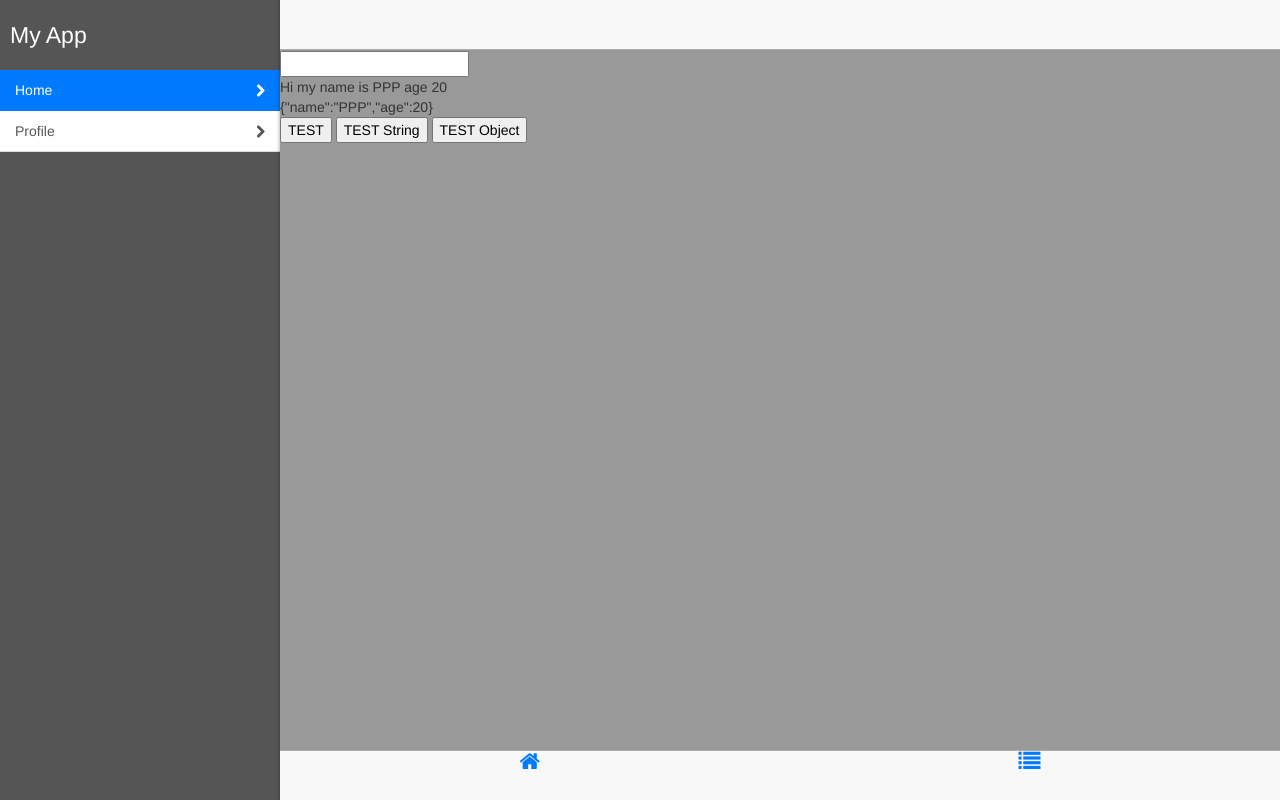
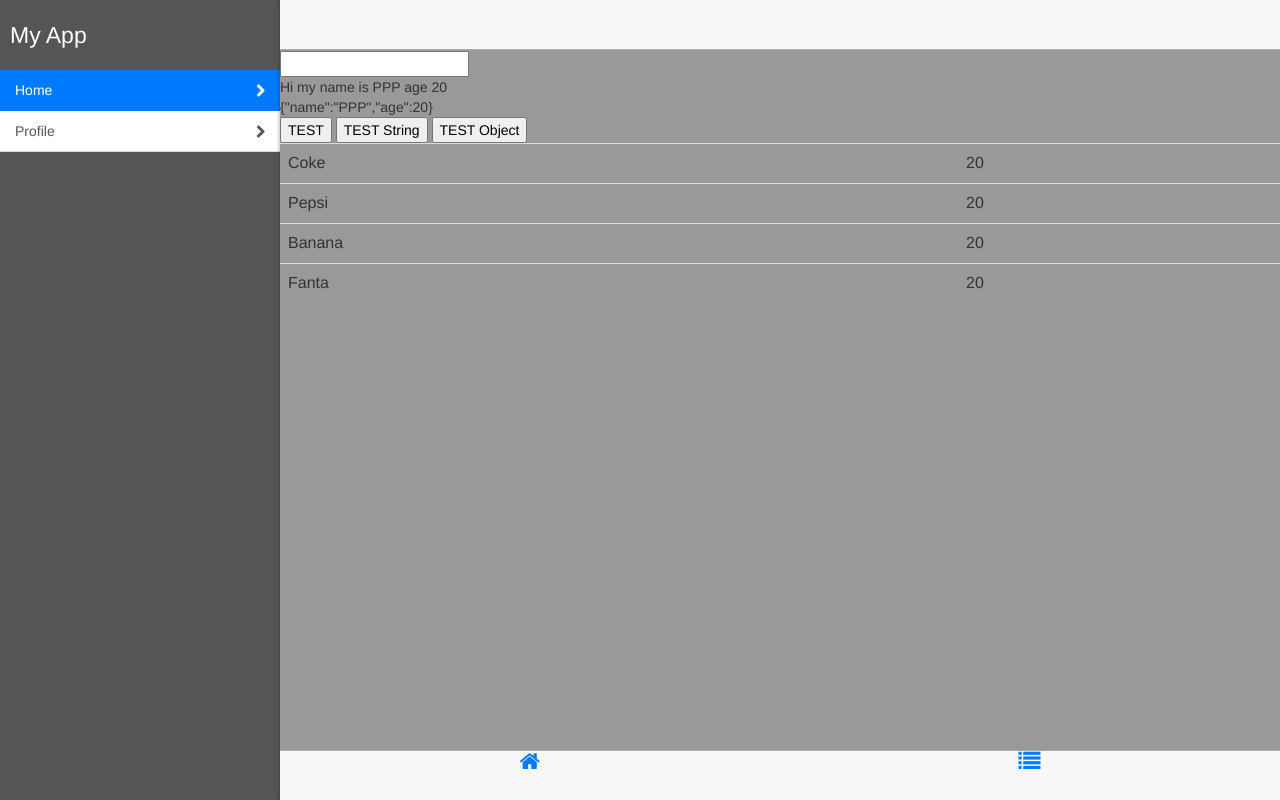
Before and after one commit to peonykaewta/phonegap21, a plain HTML site: page index.html in a window 1280 px wide. Drawn offline with Linux system fonts and the light colour scheme.

Commit message:
ng-repeat

```diff
--- a/js/controller.js
+++ b/js/controller.js
@@ -12,6 +12,12 @@ function HomeCtrl ($scope) {
 			alert(a)
 	}
 	$scope.people = {name: 'PPP', age: 20}
+	$scope.products=[
+		{name: "Coke",price:20},
+		{name: "Pepsi",price:20},
+		{name: "Banana",price:20},
+		{name: "Fanta",price:20},
+	]
 
 
 	// $scope.is_show_grade = false;
--- a/pages/home.html
+++ b/pages/home.html
@@ -17,7 +17,12 @@
 </div>
 
 
-
+<table class="table">
+	<tr ng-repeat="item in products">
+		<td>{{item.name}}</td>
+		<td>{{item.price}}</td>
+	</tr>
+</table>
 
 
 
```
